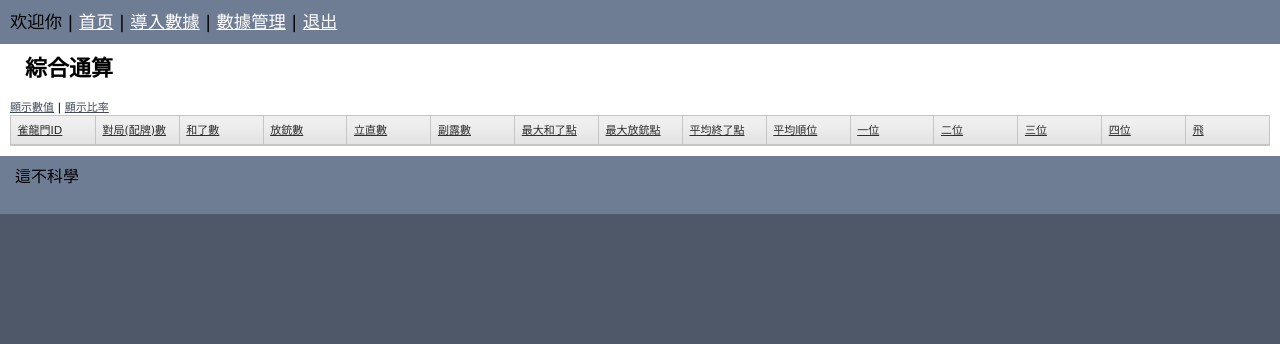
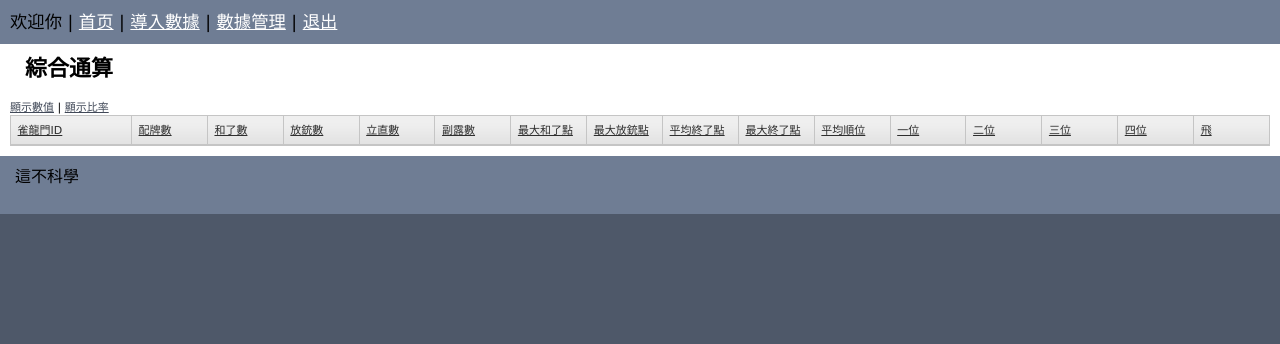
Before and after one commit to copyliu/mj_ranking, a Django app: template templates/viewleague.html in a window 1280 px wide. Shown: the top 344 px of the page. Run offline with Django 3.2, Linux system fonts and the light colour scheme; the template is opened without the code that fills it, so the values that code supplies are empty.

Commit message:
一些修補

```diff
--- a/ranking/views.py
+++ b/ranking/views.py
@@ -185,6 +185,7 @@ def getJSONv2(request):
             lose_rate=round(float(lose)/game,4)
             lose_max=max([ abs(i.lose_max) for i in udetail ])
             end_point=round(float(sum([ i.end_point for i in udetail ]))/count,2)
+            end_point_max=max([ i.end_point for i in udetail ])
             rank=round(float(sum([ i.rank for i in udetail ]))/count,2)
             reach=sum([ abs(i.reach) for i in udetail ])
             reach_rate=round(float(reach)/game,4)
@@ -227,7 +228,8 @@ def getJSONv2(request):
                 "rank4_rate":rank4_rate,
                 "count":count,
                 "bu":bu,
-                "bu_rate":bu_rate
+                "bu_rate":bu_rate,
+                "end_point_max":end_point_max
 
 
 
--- a/templates/viewleague.html
+++ b/templates/viewleague.html
@@ -21,9 +21,10 @@
         }
         var col1=[
                             {field:"jrm_id",
-                                title:"雀龍門ID"},
+                                title:"雀龍門ID",
+                                width:"120px"},
                             {field:"game",
-                                title:"對局(配牌)數"},
+                                title:"配牌數"},
                             {field:"win",
                                 title:"和了數"
                             },
@@ -38,6 +39,8 @@
                             {field:"lose_max",
                                 title:"最大放銃點"},{field:"end_point",
                 title:"平均終了點"},
+            {field:"end_point_max",
+                title:"最大終了點"},
                             {field:"rank",
                                 title:"平均順位"},
                             {field:"rank1",
@@ -57,9 +60,10 @@
 
         var col2=[
                                     {field:"jrm_id",
-                                        title:"雀龍門ID"},
+                                        title:"雀龍門ID",
+                                    width:"120px"},
                                     {field:"game",
-                                        title:"對局(配牌)數"},
+                                        title:"配牌數"},
                                     {field:"win_rate",
                                         title:"和了率",
                                         template:"#= kendo.toString(win_rate,'p') #"},
@@ -77,7 +81,8 @@
                                     {field:"lose_max",
                                         title:"最大放銃點"},
             {field:"end_point",
-                title:"平均終了點"},
+                title:"平均終了點"},{field:"end_point_max",
+                title:"最大終了點"},
                                     {field:"rank",
                                         title:"平均順位"},
                                     {field:"rank1_rate",template:"#= kendo.toString(rank1_rate,'p') #",
```
